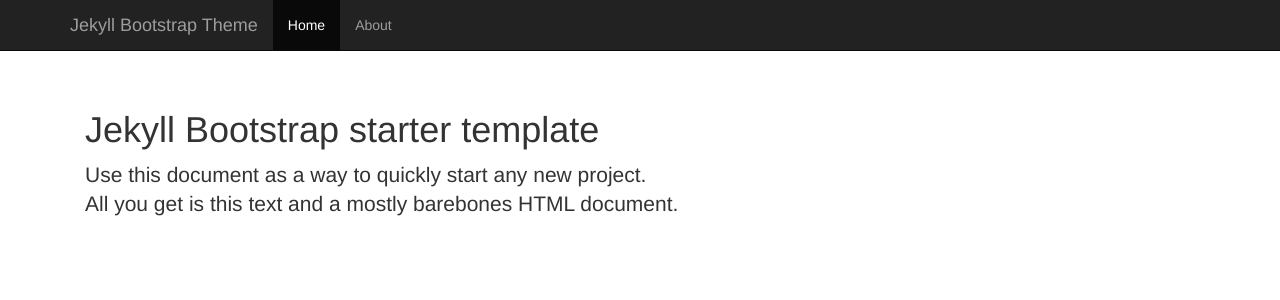
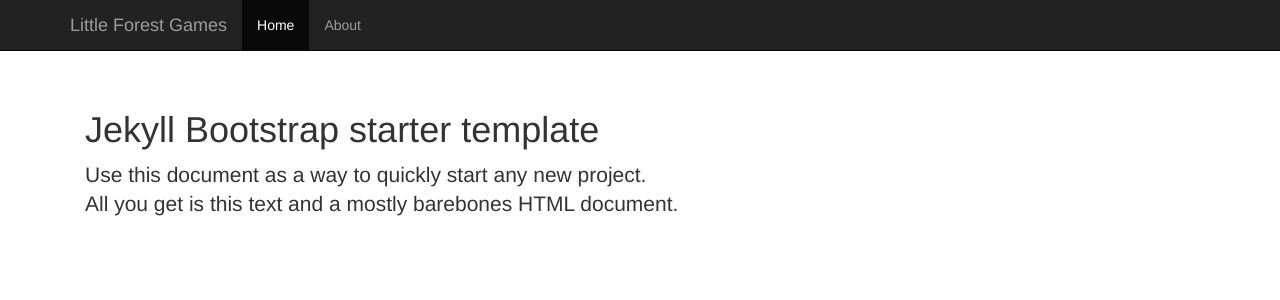
Before and after one commit to LittleForestGames/LittleForestGames.github.io, a Jekyll site: the page built from index.html, in a window 1280 px wide. Shown: the top 300 px of the page. Built offline with Jekyll 4.4.1, drawn with Linux system fonts in a browser that asks for light colours; nearby versions of some CDN libraries.

Commit message:
Update _config.yml

```diff
--- a/_config.yml
+++ b/_config.yml
@@ -1,7 +1,7 @@
 ###########
 # site.url, site.title
 
-title: 'Jekyll Bootstrap Theme'
+title: 'Little Forest Games'
 
 ## note:
 #  use site.path in your templates to make it work for both protocols e.g. http and https
```
